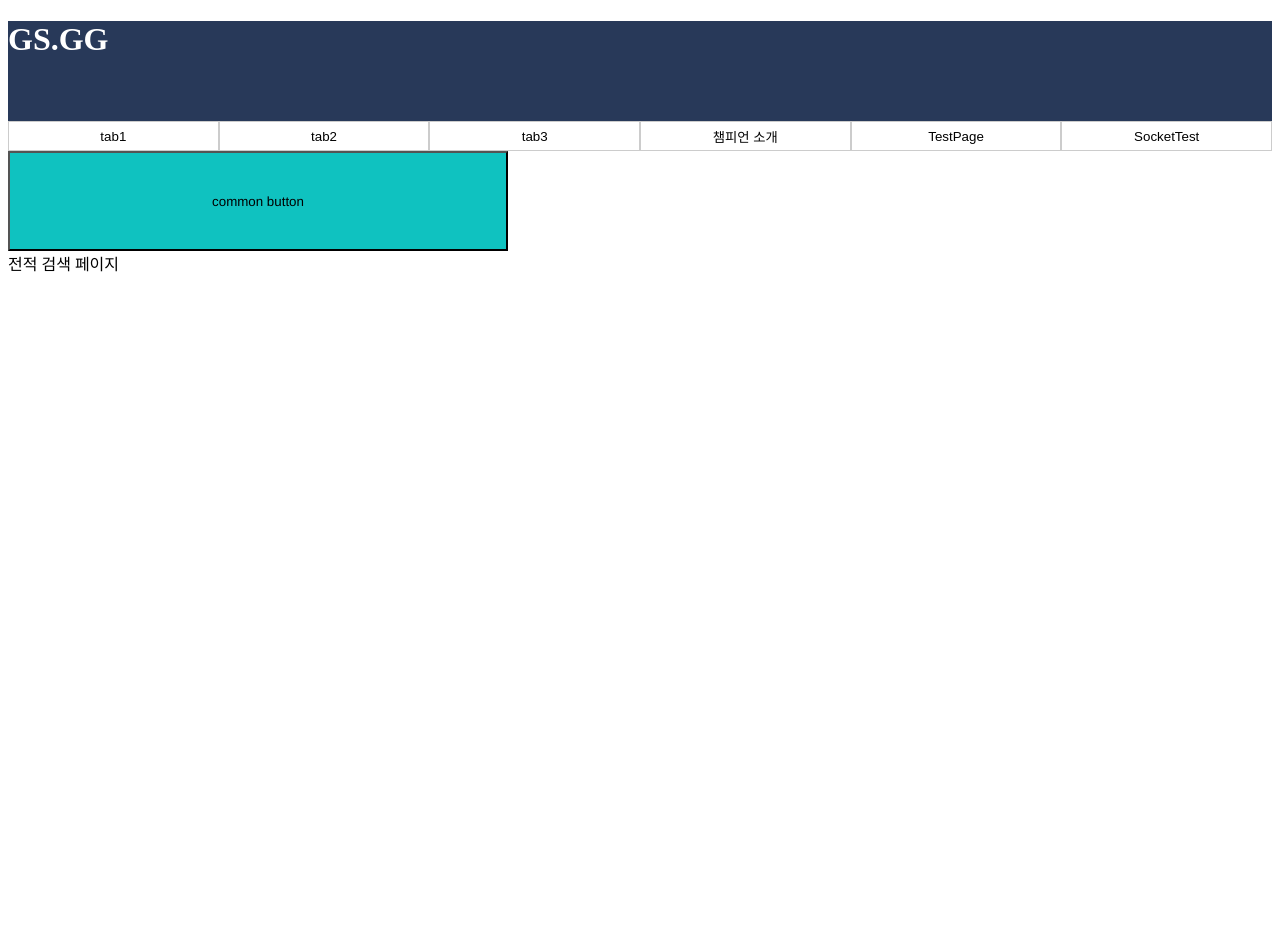
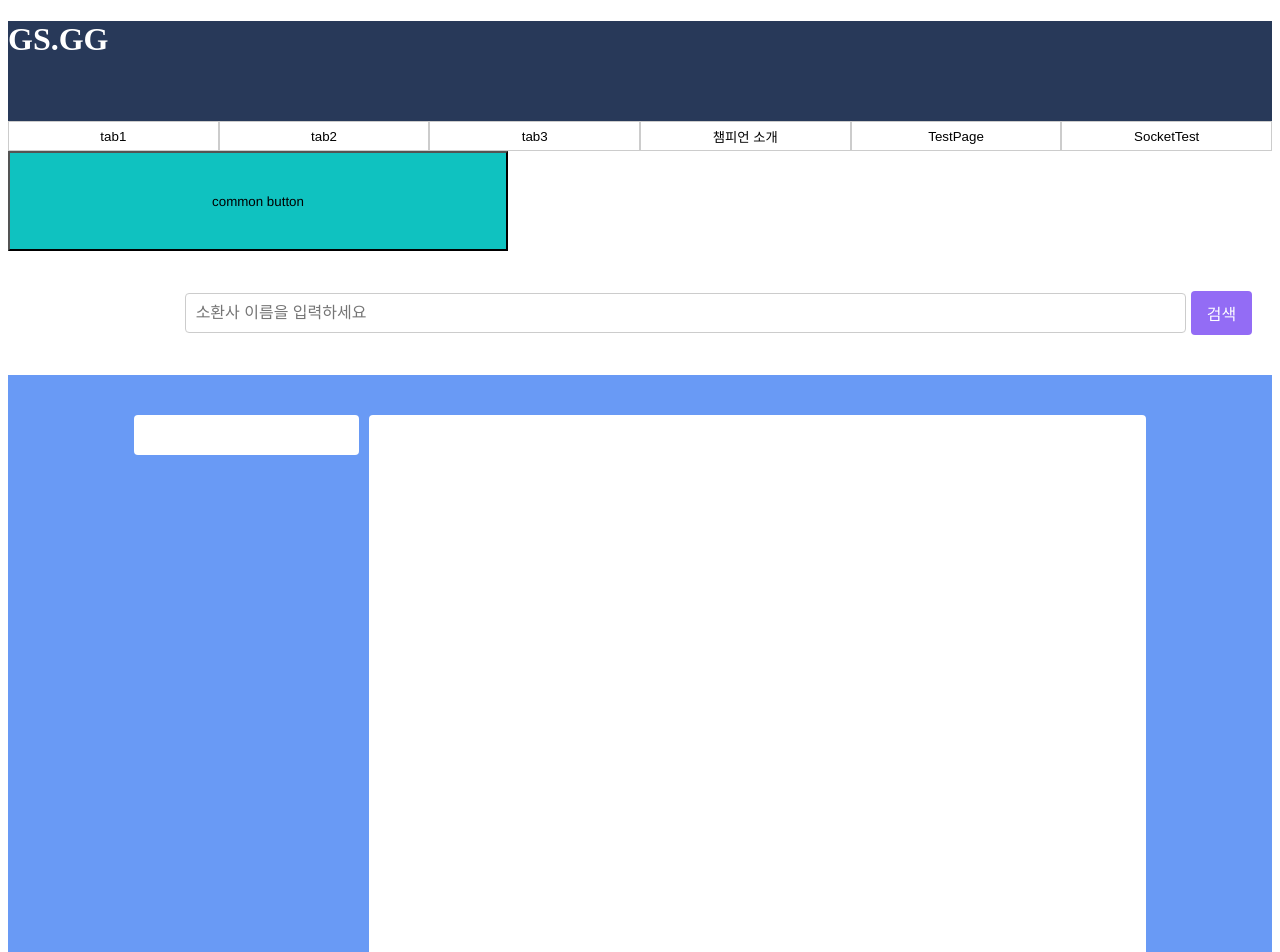
Before and after one commit to HeonHong/gsgg, a Vue app in the folder gs_gg_ui/: page / in a window 1280 px wide. Shown: the top 952 px of the page. Before the commit the page ends 800 px from the top, so only its background shows below. Built offline with nearby package versions, Linux system fonts and the light colour scheme.

Commit message:
api 호출 테스트

```diff
--- a/gs_gg_ui/src/views/records/RecordsPage.vue
+++ b/gs_gg_ui/src/views/records/RecordsPage.vue
@@ -1,13 +1,147 @@
-<template lang="">
-  <div>
-      전적 검색 페이지
+<template>
+  <div id="records-page">
+    <div id="search-box">
+      <div id="search-section">
+        <input type="text" id="summoner-name"  v-model="summonerName" placeholder="소환사 이름을 입력하세요">
+        <button id="search-button" @click="getSummonerByName">검색</button>
+      </div>
+    </div>
+    <div id="search-result">
+      <div id="summoner-info-box">
+        <div id="summoner-info-section">
+          <div id="summoner-info" v-if="summonerInfo">
+            <!-- api 연동 전 ui 확인용-->
+            <p><strong>{{ summonerInfo.name }}</strong></p>
+            <p><strong>{{ summonerInfo.summonerLevel }}</strong></p>
+          </div>
+        </div>
+      </div>
+      <div id="match-info-box">
+        <div id="match_info_section">
+          <div id="match_info">
+          </div>
+        </div>
+      </div>
+    </div>
   </div>
 </template>
 <script>
+import apiMix from "@/js/mixins/api/api-mix.js"
 export default {
+  mixins: [apiMix],
+  data() {
+    return {
+      summonerName: '',
+      summonerInfo: null,
+    };
+  },
+  methods: {
+    getSummonerByName() {
+      if (!this.summonerName.trim()) return;
 
+      // 소환사 정보 조회 API 호출
+      const url = `/api/lol/summoner`;
+      let param = { summonerName: this.summonerName };
+
+      this.getApi(url, param, this.success, this.fail);
+    },
+    success(response) {
+      console.log('API 호출 성공:', response);
+      this.summonerInfo = response;
+    },
+    fail(error) {
+      console.error('API 호출 실패:', error.message);
+      alert('API 호출에 실패했습니다.');
+    },
+  }
 }
 </script>
-<style lang="">
+<style>
+#records-page {
+  width: 100%;
+  margin: 0;
+  padding: 0;
+  background-color: var(--color4);
+}
 
+#search-box {
+  max-width: 100%;
+  margin-top: 20px;
+  margin-bottom: 40px;
+  padding: 20px;
+  background-color: #ffffff;
+}
+
+#search-section {
+  display: flex;
+  align-items: center;
+  justify-content: flex-end;
+  margin-bottom: 20px;
+}
+
+#search-section input[type="text"] {
+  width: 80%;
+  padding: 10px;
+  margin-right: 5px;
+  border: 1px solid #ccc;
+  border-radius: 4px;
+  font-size: 16px;
+}
+
+#search-section button {
+  width: 5%;
+  background-color: var(--color3);
+  color: white;
+  border: none;
+  padding: 10px;
+  cursor: pointer;
+  border-radius: 4px;
+  font-size: 16px;
+}
+
+#search-section button:hover {
+  background-color: #8246e5;
+}
+
+#search-result {
+  display: flex;
+  margin-left: 10%;
+  margin-right: 10%;
+}
+
+#summoner-info-box {
+  width: 20%;
+  height: 10%;
+  margin-right: 10px;
+  margin-bottom: 10px;
+  padding: 20px;
+  background: #ffffff;
+  border-radius: 4px;
+}
+
+#summoner-info-section {
+  color: #333;
+}
+
+#summoner-info {
+  margin: 10px 0;
+  border: 5px;
+}
+
+#match-info-box {
+  width: 80%;
+  height: 80vh;
+  padding: 20px;
+  background-color: #ffffff;
+  border-radius: 4px;
+}
+
+#match-info-section {
+  color: #333;
+}
+
+#match-info {
+  margin: 10px 0;
+  border: 5px;
+}
 </style>
```
Also changed, not shown: 2 other files (tests, documents, lock files or other folders).
